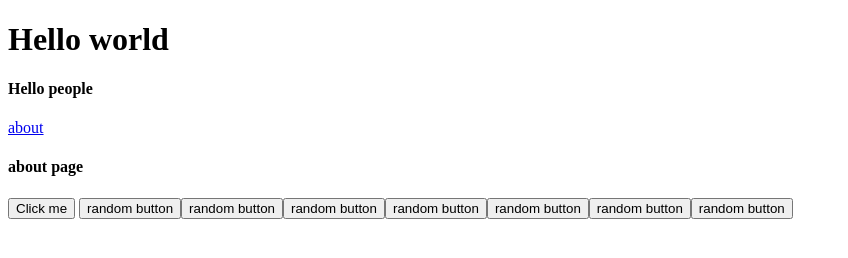
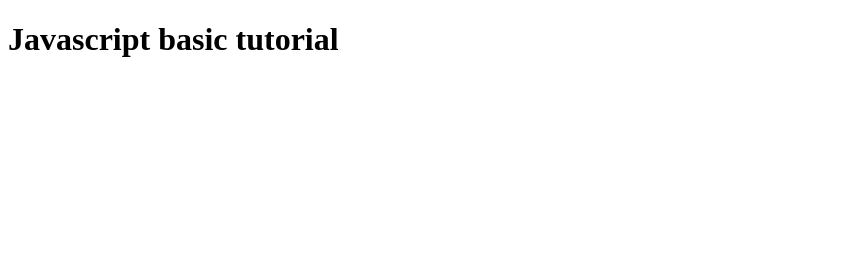
Before and after one commit to syedumerahmedcode/javascript-basic, a plain HTML site: page tutorial/index.html in a window 1280 px wide. Shown: the whole page, without its empty margins (0-848 px from the left). Drawn offline with Linux system fonts and the light colour scheme.

Commit message:
Feature: Clean up for exploring further features of Javascript.

```diff
--- a/tutorial/app.js
+++ /dev/null
@@ -1,6 +0,0 @@
-document.querySelectorAll(".btn").forEach((item) => {
-  item.addEventListener("click", () => {
-    //alert("This is awesome.");
-    alert("Hello people");
-  });
-});
--- a/tutorial/index.html
+++ b/tutorial/index.html
@@ -7,18 +7,8 @@
     <title>Javascript Basics</title>
   </head>
   <body>
-    <h1>Hello world</h1>
-    <h4>Hello people</h4>
-    <a href="about.html">about</a>
-    <h4>about page</h4>
-    <button onclick="alert('Hello World')">Click me</button>
-    <button class="btn">random button</button
-    ><button class="btn">random button</button
-    ><button class="btn">random button</button
-    ><button class="btn">random button</button
-    ><button class="btn">random button</button
-    ><button class="btn">random button</button
-    ><button class="btn">random button</button>
+    <h1>Javascript basic tutorial</h1>
+
     <script src="./app.js"></script>
   </body>
 </html>
```
Also changed, not shown: tutorial/about.html (deleted, +0 -22 lines).
